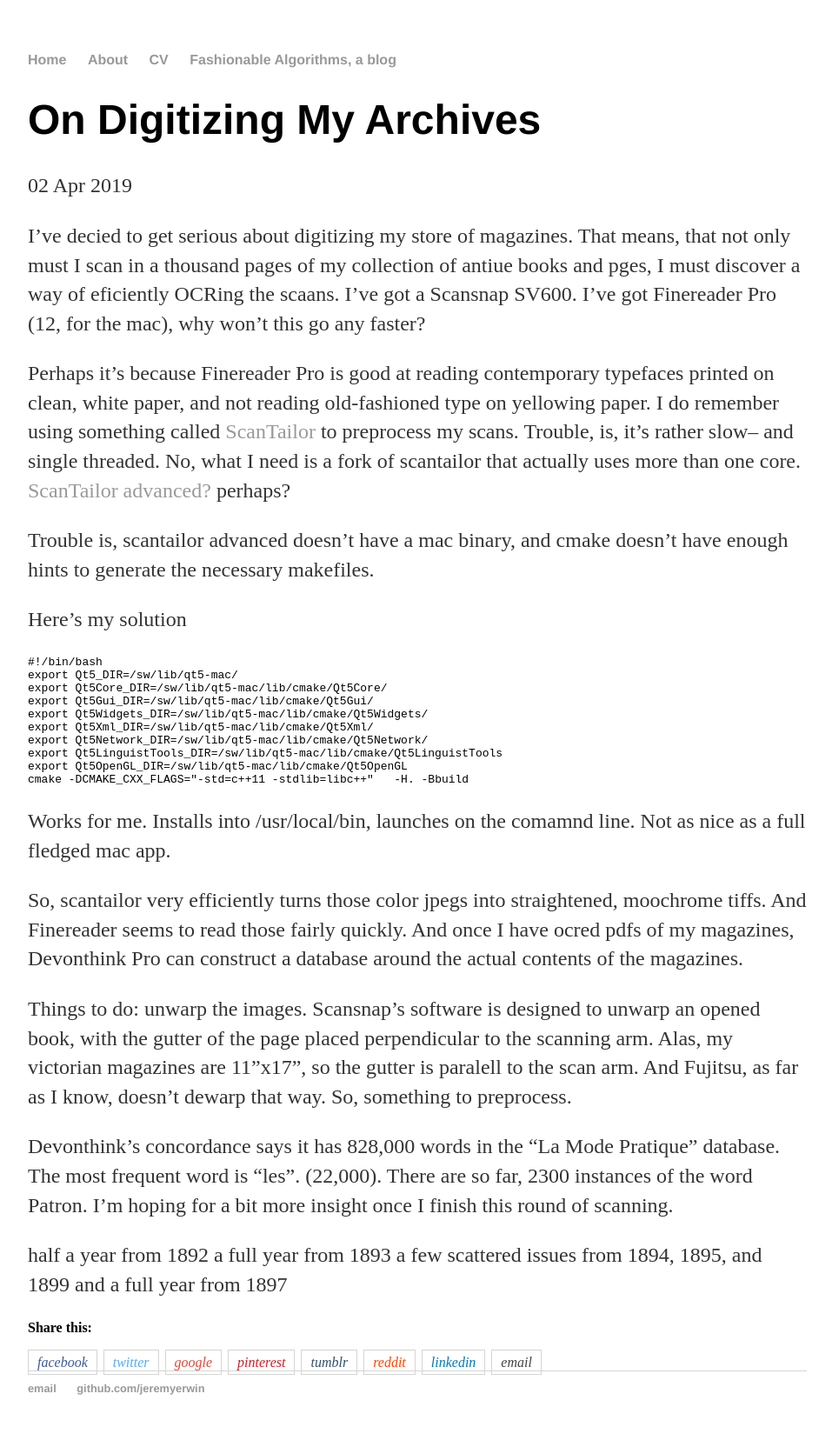
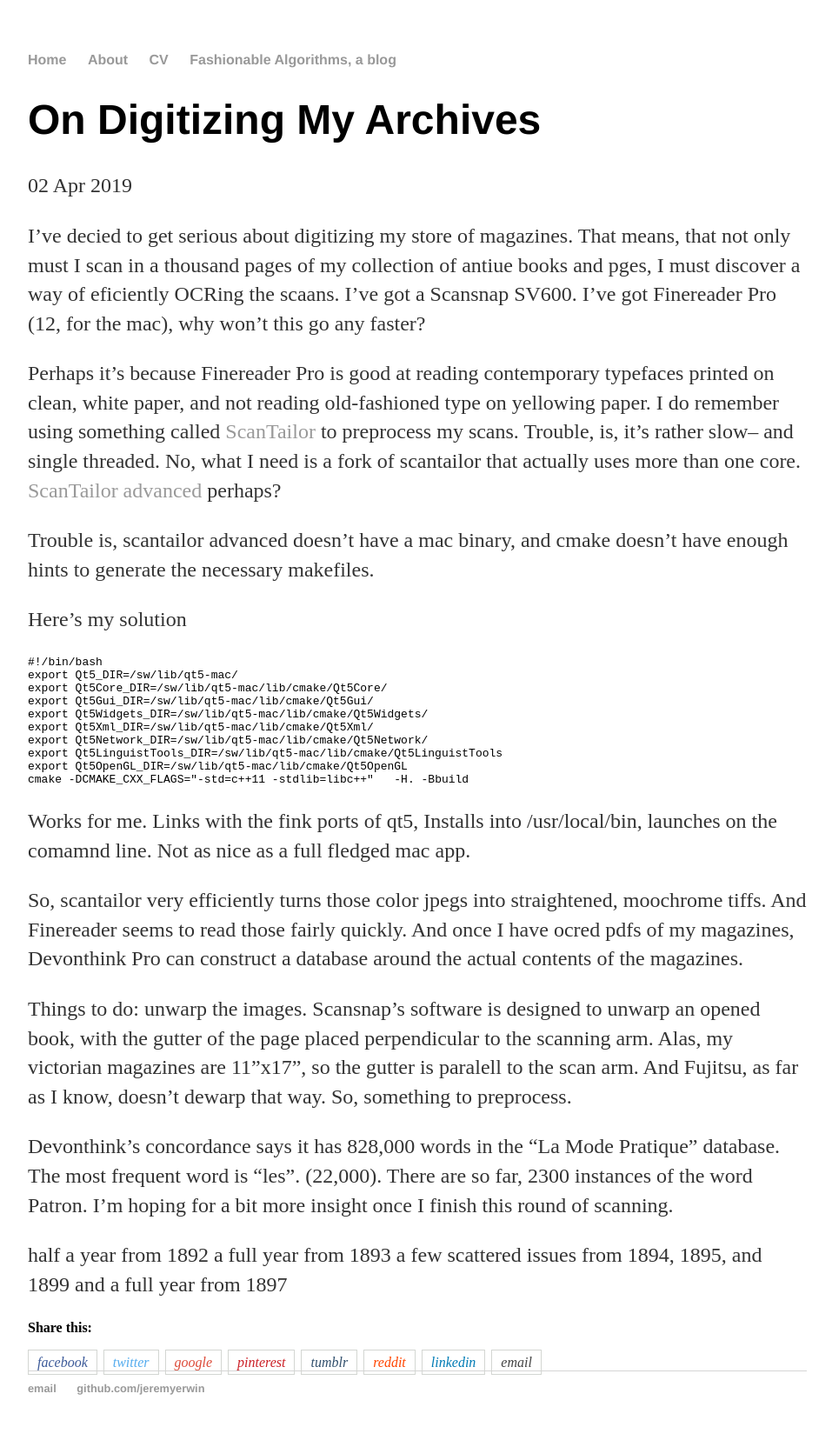
Before and after one commit to jeremyerwin/jeremyerwin.github.io, a Jekyll site: the page built from _posts/2019-04-02-On-digitizing-my-archives.md, in a window 1280 px wide. Shown: the whole page at 87% size, without its empty margins (160-1117 px from the left). Built offline with Jekyll 4.4.1, drawn with Linux system fonts in a browser that asks for light colours.

````diff
--- a/_posts/2019-04-02-On-digitizing-my-archives.md
+++ b/_posts/2019-04-02-On-digitizing-my-archives.md
@@ -7,7 +7,7 @@
 pges, I must discover a way of eficiently OCRing the scaans. I've got a Scansnap SV600. I've got Finereader Pro (12, for the mac), why won't this go any faster?
 
 Perhaps it's because Finereader Pro is good at reading contemporary typefaces printed on clean, white paper, and not reading old-fashioned type on yellowing paper.
-I do remember using something called [ScanTailor](https://scantailor.org) to preprocess my scans. Trouble, is, it's rather slow-- and single threaded. No, what I need is a fork of scantailor that actually uses more than one core. [ScanTailor advanced?](https://github.com/4lex4/scantailor-advanced/releases) perhaps?
+I do remember using something called [ScanTailor](https://scantailor.org) to preprocess my scans. Trouble, is, it's rather slow-- and single threaded. No, what I need is a fork of scantailor that actually uses more than one core. [ScanTailor advanced](https://github.com/4lex4/scantailor-advanced/releases) perhaps?
 
 Trouble is, scantailor advanced doesn't have a mac binary, and cmake doesn't have enough hints to generate the necessary makefiles.
 
@@ -26,7 +26,7 @@
 cmake -DCMAKE_CXX_FLAGS="-std=c++11 -stdlib=libc++"   -H. -Bbuild
 ```
 
-Works for me. Installs into /usr/local/bin, launches on the comamnd line. Not as nice as a full fledged mac app.
+Works for me. Links with the fink ports of qt5, Installs into /usr/local/bin, launches on the comamnd line. Not as nice as a full fledged mac app.
 
 So, scantailor very efficiently turns those color jpegs into straightened, moochrome tiffs. And Finereader seems to read those fairly quickly. And once I have
 ocred pdfs of my magazines, Devonthink Pro can construct a database around the actual contents of the magazines.
````
